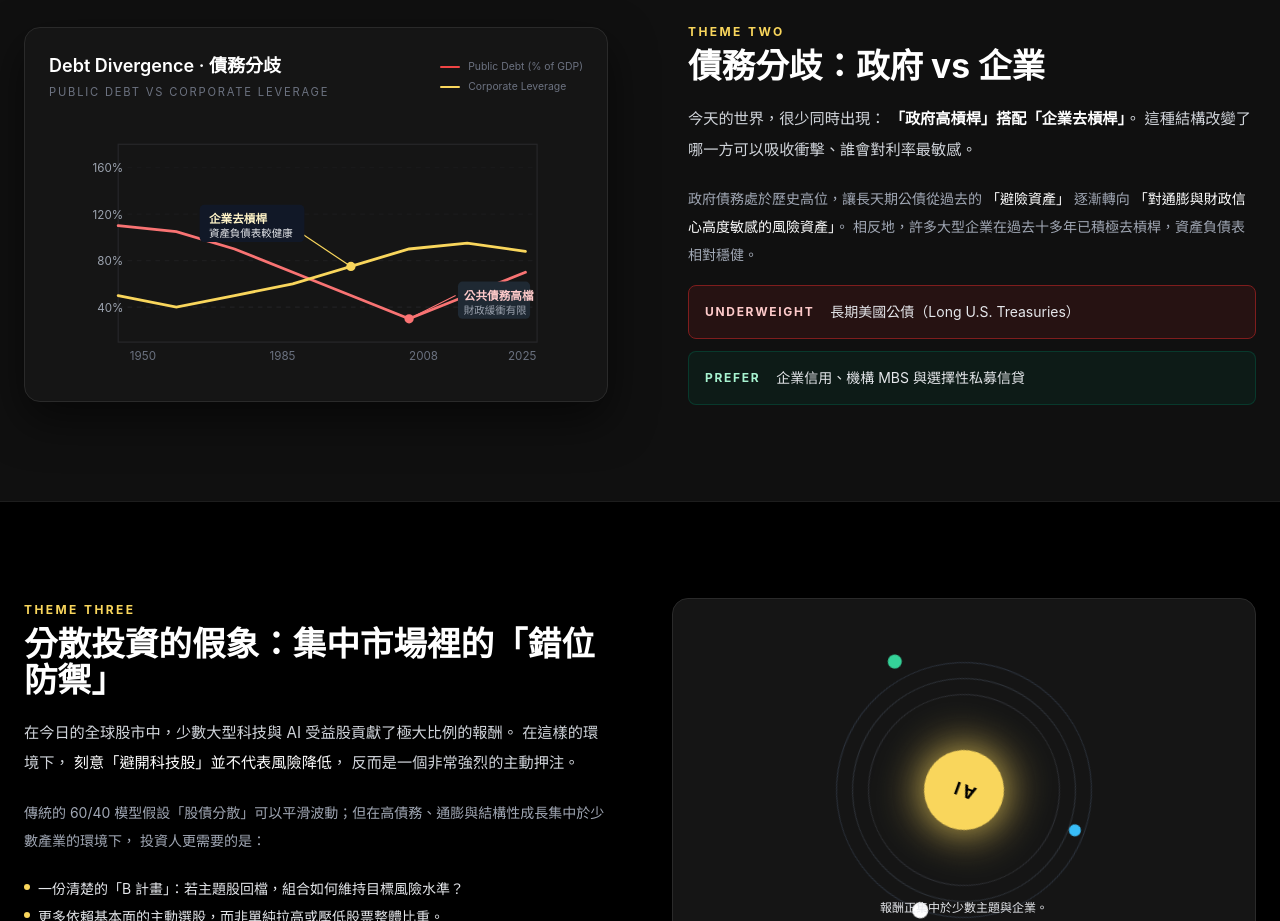
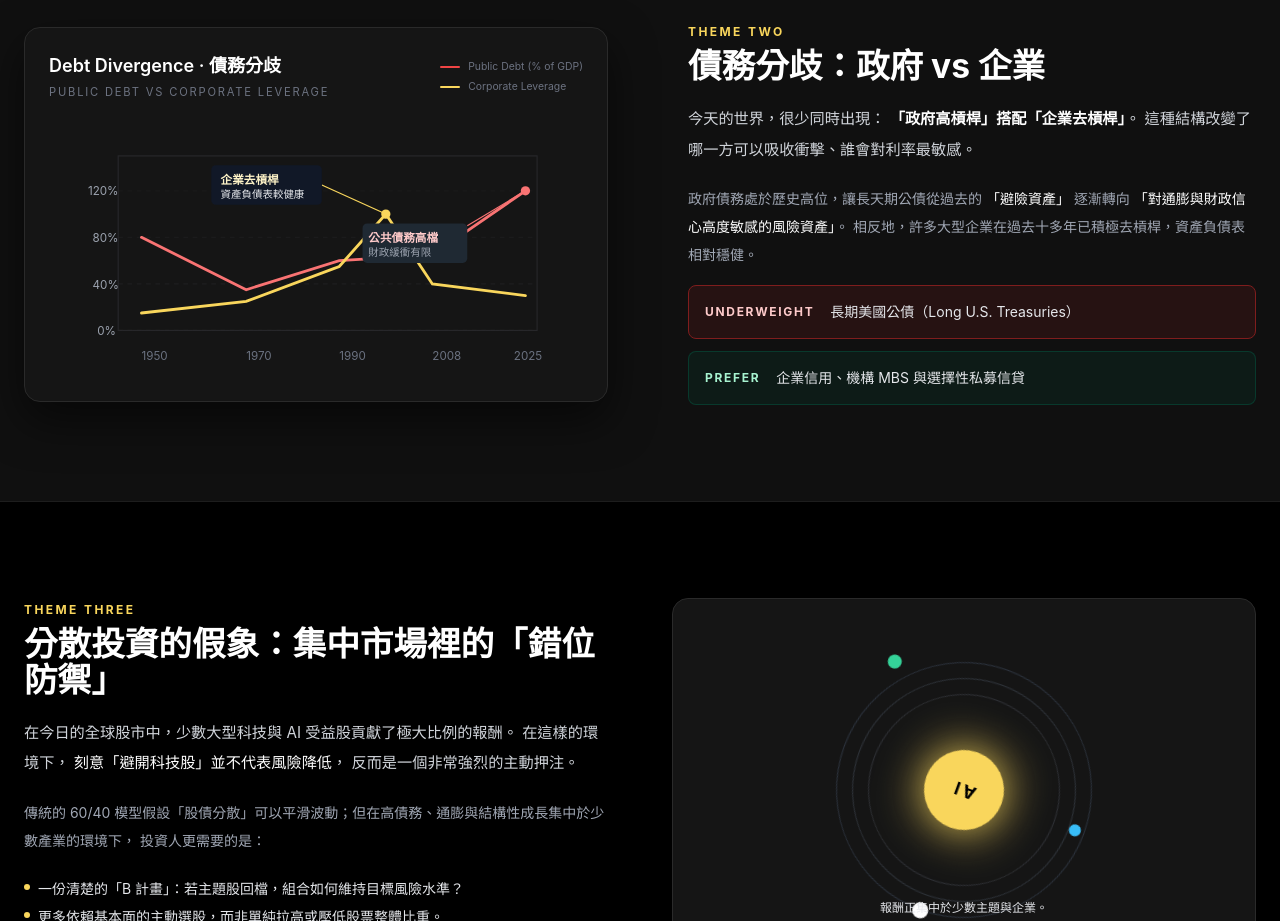
Before and after one commit to tonymurmurcat/2026-global-outlook, a plain HTML site: page index.html in a window 1280 px wide. Shown: the part 2020-2941 px from the top of the page. Drawn offline with nearby package versions, Linux system fonts and the light colour scheme.

Commit message:
Update index.html

```diff
--- a/index.html
+++ b/index.html
@@ -568,44 +568,47 @@
           <div class="relative h-64 w-full reveal" data-reveal-delay="140">
             <svg viewBox="0 0 420 220" class="w-full h-full overflow-visible">
   <!-- frame -->
-              <rect x="40" y="20" width="360" height="170" fill="none" stroke="#27272A" stroke-width="1"></rect>
+  <rect x="40" y="30" width="360" height="150" fill="none" stroke="#27272A" stroke-width="1"></rect>
 
   <!-- horizontal grid -->
   <g stroke="#27272A" stroke-width="1">
-                <line x1="40" y1="160" x2="400" y2="160" stroke-dasharray="4 4" opacity="0.7"></line>
-                <line x1="40" y1="120" x2="400" y2="120" stroke-dasharray="4 4" opacity="0.45"></line>
-                <line x1="40" y1="80" x2="400" y2="80" stroke-dasharray="4 4" opacity="0.35"></line>
-                <line x1="40" y1="40" x2="400" y2="40" stroke-dasharray="4 4" opacity="0.25"></line>
+    <line x1="40" y1="180" x2="400" y2="180" stroke-dasharray="4 4" opacity="0.7"></line>
+    <line x1="40" y1="140" x2="400" y2="140" stroke-dasharray="4 4" opacity="0.5"></line>
+    <line x1="40" y1="100" x2="400" y2="100" stroke-dasharray="4 4" opacity="0.35"></line>
+    <line x1="40" y1="60"  x2="400" y2="60"  stroke-dasharray="4 4" opacity="0.25"></line>
   </g>
 
-              <!-- Y-axis labels -->
+  <!-- Y-axis labels（改成 0–120% 比較接近原圖） -->
   <g fill="#9CA3AF" font-size="10">
-                <text x="22" y="164">40%</text>
-                <text x="22" y="124">80%</text>
-                <text x="18" y="84">120%</text>
-                <text x="18" y="44">160%</text>
+    <text x="22" y="184">0%</text>
+    <text x="18" y="144">40%</text>
+    <text x="18" y="104">80%</text>
+    <text x="14" y="64">120%</text>
   </g>
 
   <!-- X-axis labels -->
   <g fill="#6B7280" font-size="10">
-                <text x="50" y="205">1950</text>
-                <text x="170" y="205">1985</text>
-                <text x="290" y="205">2008</text>
-                <text x="375" y="205">2025</text>
+    <text x="60"  y="205">1950</text>
+    <text x="150" y="205">1970</text>
+    <text x="230" y="205">1990</text>
+    <text x="310" y="205">2008</text>
+    <text x="380" y="205">2025</text>
   </g>
 
-              <!-- Public debt path -->
+  <!-- Public debt path：先下降再大幅上升 -->
+  <!-- 1950: ~80% → 1970: ~35% → 1990: ~60% → 2008: ~65% → 2025: ~120% -->
   <path
-                d="M40,90 L90,95 L140,110 L190,130 L240,150 L290,170 L340,150 L390,130"
+    d="M60,100 L150,145 L230,120 L310,115 L390,60"
     fill="none"
     stroke="#F97373"
     stroke-width="2.4"
     stroke-linecap="round"
     class="chart-path" />
 
-              <!-- Corporate leverage path -->
+  <!-- Corporate leverage path：先上升，2000 年附近高點，之後下滑 -->
+  <!-- 1950: ~15% → 1970: ~25% → 1990: ~55% → 2000: ~100% → 2008: ~40% → 2025: ~30% -->
   <path
-                d="M40,150 L90,160 L140,150 L190,140 L240,125 L290,110 L340,105 L390,112"
+    d="M60,165 L150,155 L230,125 L270,80 L310,140 L390,150"
     fill="none"
     stroke="#F9D65C"
     stroke-width="2.4"
@@ -613,23 +616,25 @@
     class="chart-path"
     style="transition-delay: 0.45s;" />
 
-              <!-- Annotation: Public debt near peak -->
+  <!-- Annotation: 公共債務高檔（右側紅線高點） -->
   <g>
-                <circle cx="290" cy="170" r="4" fill="#F97373"></circle>
-                <line x1="290" y1="170" x2="330" y2="150" stroke="#F97373" stroke-width="1"></line>
-                <rect x="332" y="138" width="62" height="32" rx="4" ry="4" fill="#1F2933"></rect>
-                <text x="337" y="154" fill="#FECACA" font-size="10" font-weight="bold">公共債務高檔</text>
-                <text x="337" y="166" fill="#9CA3AF" font-size="9">財政緩衝有限</text>
+    <circle cx="390" cy="60" r="4" fill="#F97373"></circle>
+    <line x1="390" y1="60" x2="340" y2="90" stroke="#F97373" stroke-width="1"></line>
+    <rect x="250" y="88" width="90" height="34" rx="4" ry="4" fill="#1F2933"></rect>
+    <text x="255" y="104" fill="#FECACA" font-size="10" font-weight="bold">公共債務高檔</text>
+    <text x="255" y="116" fill="#9CA3AF" font-size="9">財政緩衝有限</text>
   </g>
 
-              <!-- Annotation: Corporate deleveraging -->
+  <!-- Annotation: 企業去槓桿（黃線從高點往下走） -->
   <g>
-                <circle cx="240" cy="125" r="4" fill="#F9D65C"></circle>
-                <line x1="240" y1="125" x2="195" y2="95" stroke="#F9D65C" stroke-width="1"></line>
-                <rect x="110" y="72" width="90" height="32" rx="4" ry="4" fill="#111827"></rect>
-                <text x="118" y="88" fill="#FEF3C7" font-size="10" font-weight="bold">企業去槓桿</text>
-                <text x="118" y="100" fill="#E5E7EB" font-size="9">資產負債表較健康</text>
+    <!-- 2000 年附近高點 -->
+    <circle cx="270" cy="80" r="4" fill="#F9D65C"></circle>
+    <line x1="270" y1="80" x2="215" y2="55" stroke="#F9D65C" stroke-width="1"></line>
+    <rect x="120" y="38" width="95" height="34" rx="4" ry="4" fill="#111827"></rect>
+    <text x="128" y="54" fill="#FEF3C7" font-size="10" font-weight="bold">企業去槓桿</text>
+    <text x="128" y="66" fill="#E5E7EB" font-size="9">資產負債表較健康</text>
   </g>
+</svg>
             </svg>
           </div>
         </div>
```
Lines whose indentation alone changed are shown as unchanged.
